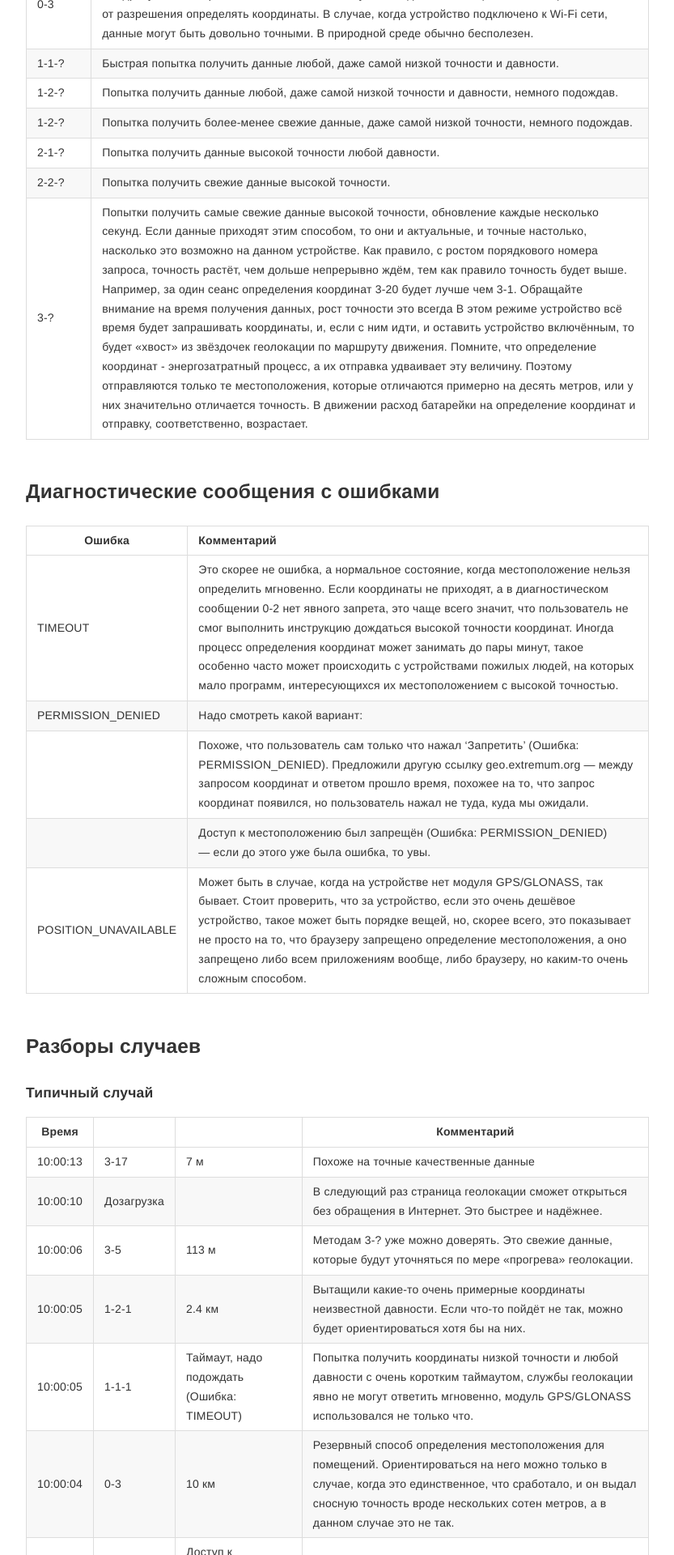
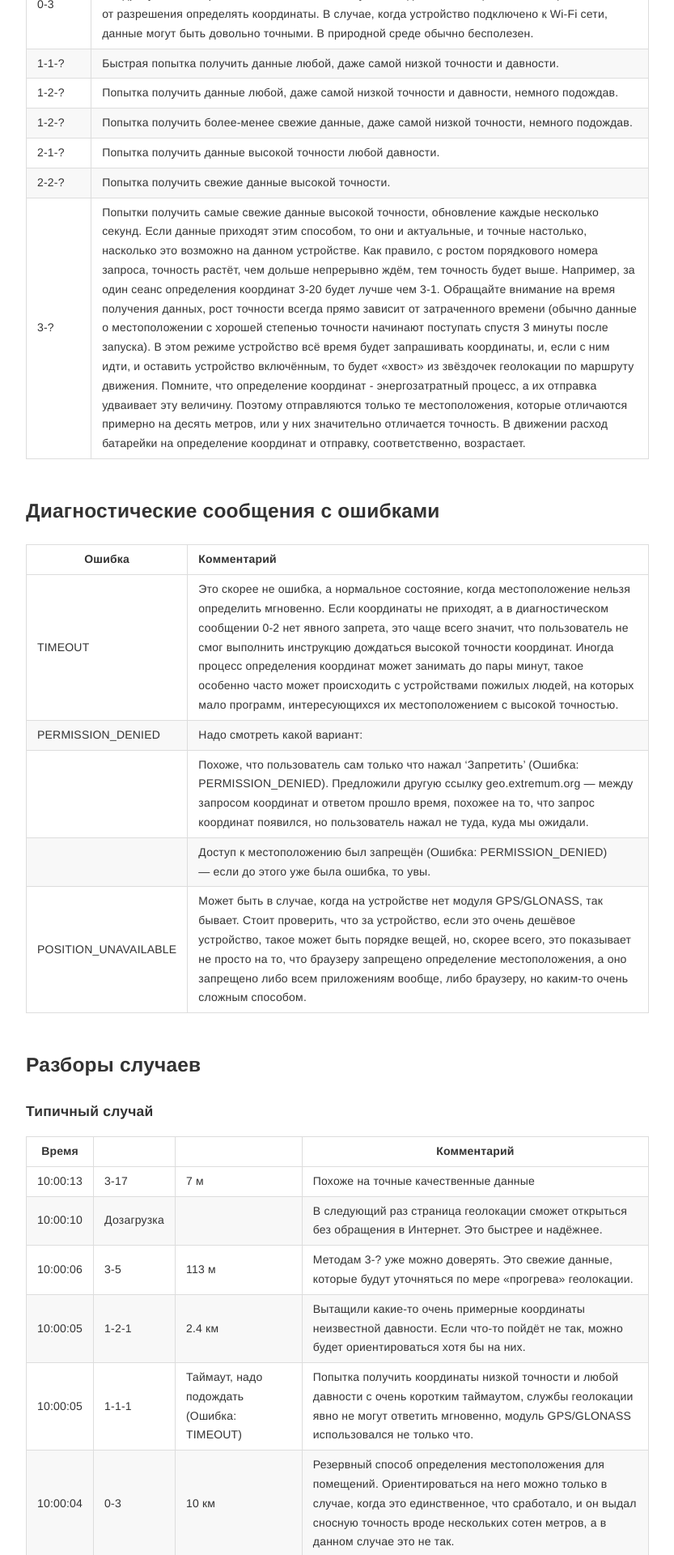
Before and after one commit to extremum-search-and-rescue/help.gis, a Jekyll site: the page built from _posts/2023-08-26-gps-monitoring.md, in a window 1280 px wide. Shown: the part 3080-5000 px from the top of the page at 81% size, without its empty margins (223-1056 px from the left). Built offline with Jekyll 4.4.1, drawn with Linux system fonts in a browser that asks for light colours; some of the changed text lies outside the part shown.

Commit message:
Updated determination of coordinates

```diff
--- a/_posts/2023-08-26-gps-monitoring.md
+++ b/_posts/2023-08-26-gps-monitoring.md
@@ -74,7 +74,7 @@ layout: post
 |1-2-?|Попытка получить более-менее свежие данные, даже самой низкой точности, немного подождав.|
 |2-1-?|Попытка получить данные высокой точности любой давности.|
 |2-2-?|Попытка получить свежие данные высокой точности.|
-|3-?|Попытки получить самые свежие данные высокой точности, обновление каждые несколько секунд. Если данные приходят этим способом, то они и актуальные, и точные настолько, насколько это возможно на данном устройстве. Как правило, с ростом порядкового номера запроса, точность растёт, чем дольше непрерывно ждём, тем как правило точность будет выше. Например, за один сеанс определения координат 3-20 будет лучше чем 3-1. Обращайте внимание на время получения данных, рост точности это всегда В этом режиме устройство всё время будет запрашивать координаты, и, если с ним идти, и оставить устройство включённым, то будет «хвост» из звёздочек геолокации по маршруту движения. Помните, что определение координат - энергозатратный процесс, а их отправка удваивает эту величину. Поэтому отправляются только те местоположения, которые отличаются примерно на десять метров, или у них значительно отличается точность. В движении расход батарейки на определение координат и отправку, соответственно, возрастает.|
+|3-?|Попытки получить самые свежие данные высокой точности, обновление каждые несколько секунд. Если данные приходят этим способом, то они и актуальные, и точные настолько, насколько это возможно на данном устройстве. Как правило, с ростом порядкового номера запроса, точность растёт, чем дольше непрерывно ждём, тем точность будет выше. Например, за один сеанс определения координат 3-20 будет лучше чем 3-1. Обращайте внимание на время получения данных, рост точности всегда прямо зависит от затраченного времени (обычно данные о местоположении с хорошей степенью точности начинают поступать спустя 3 минуты после запуска). В этом режиме устройство всё время будет запрашивать координаты, и, если с ним идти, и оставить устройство включённым, то будет «хвост» из звёздочек геолокации по маршруту движения. Помните, что определение координат - энергозатратный процесс, а их отправка удваивает эту величину. Поэтому отправляются только те местоположения, которые отличаются примерно на десять метров, или у них значительно отличается точность. В движении расход батарейки на определение координат и отправку, соответственно, возрастает.|
 
 </div>
 
```
